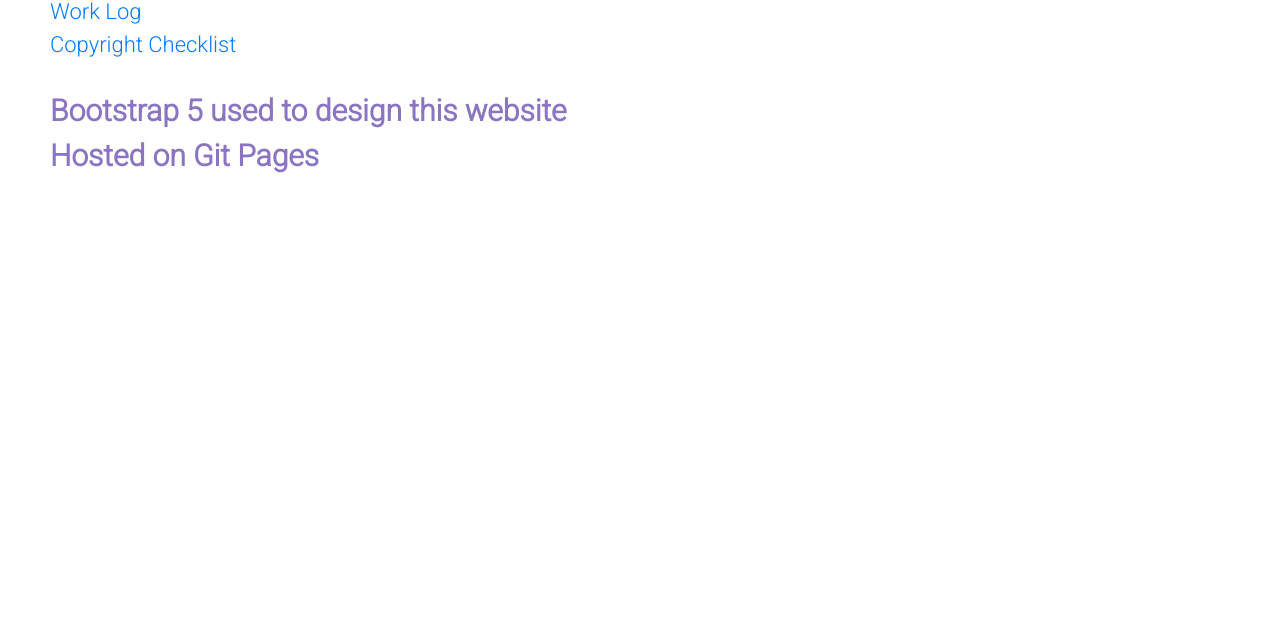
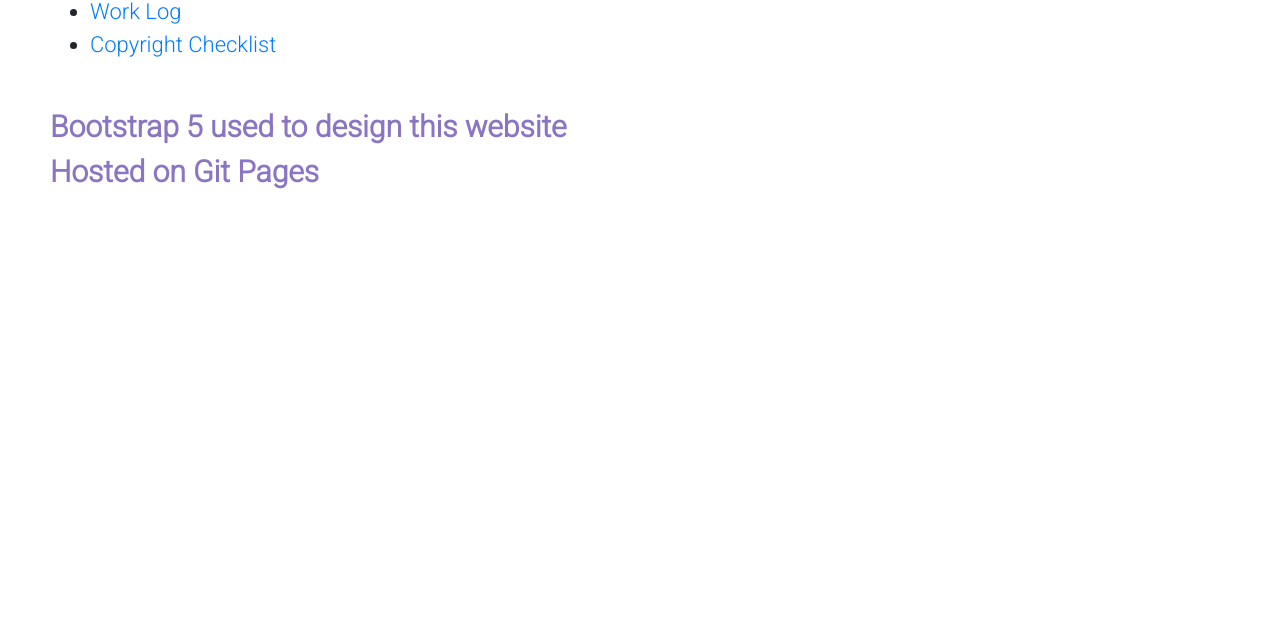
Before and after one commit to polara1/polara, a plain HTML site: page references.html in a window 1280 px wide. Shown: the part 159-800 px from the top of the page. Drawn offline with nearby package versions, Linux system fonts and the light colour scheme.

Commit message:
Update references.html

```diff
--- a/references.html
+++ b/references.html
@@ -10,7 +10,7 @@
     <meta charset="UTF-8">
     <meta http-equiv="X-UA-Compatible" content="IE=edge">
     <meta name="viewport" content="width=device-width, initial-scale=1.0">
-    <title>Document</title>
+    <title>References</title>
 </head>
 <body>
     <nav class="navbar navbar-expand-lg navbar-dark bg-dark">
@@ -46,9 +46,10 @@
         <br>
     </div>
     <div style="font-size: 22px;">
-        <a href="TSA Webmaster Work Log (1).pdf">Work Log</a>
-        <br>
-        <a href="WebmasterCopyrightChecklist (1).pdf">Copyright Checklist</a>
+        <ul>
+        <li><a href="TSA Webmaster Work Log (1).pdf">Work Log</a></li>
+        <li><a href="WebmasterCopyrightChecklist (1).pdf">Copyright Checklist</a></li>
+        </ul>
     </div>
     <br>
     <div style="color: #8b75c2; font-weight:bold; font-size: 30px;">
```
